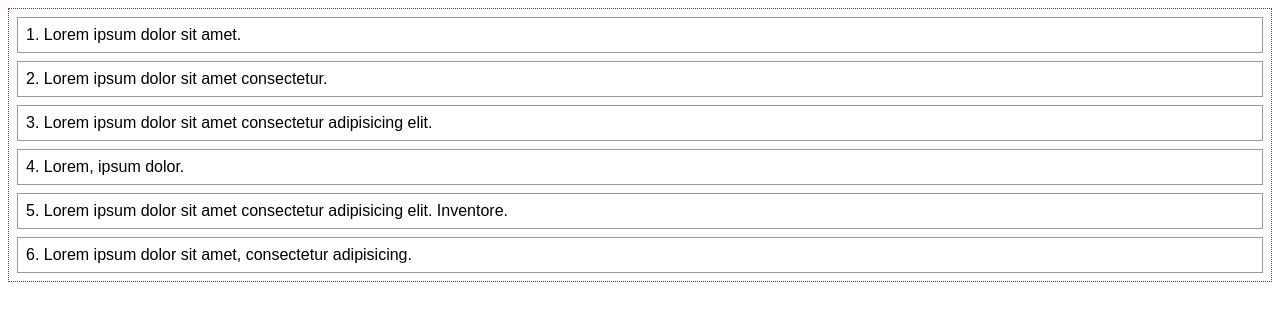
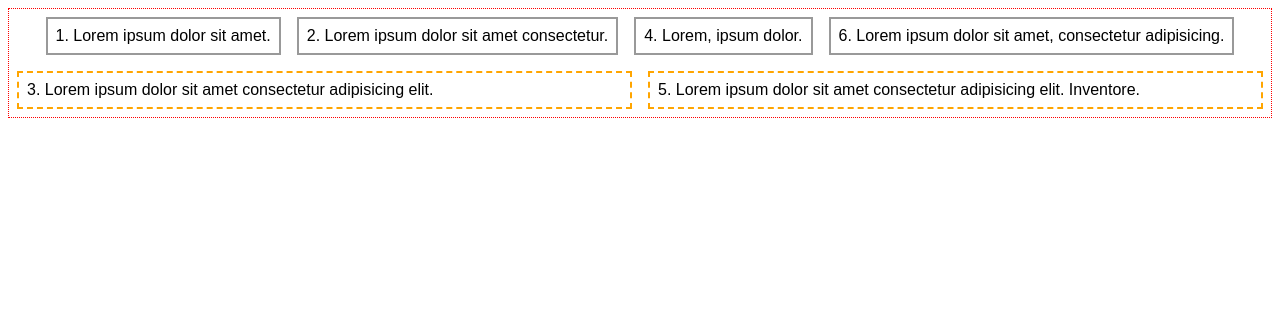
Before and after one commit to besopmac/fem-lessons, a website: page responvive-cssgrid-flexbox/flexbox.html in a window 1280 px wide. Drawn offline with Linux system fonts and the light colour scheme.

Commit message:
Image Gallery Flexbox

```diff
--- a/responvive-cssgrid-flexbox/css/flexbox.css
+++ b/responvive-cssgrid-flexbox/css/flexbox.css
@@ -7,10 +7,26 @@ ul {
     padding: 0;
     margin: 0;
     border: 1px dotted red;
+    display: flex;
+    flex-flow: row wrap;
+    justify-content: center;
+    align-items: space-around;
 }
 
 li {
-    border: 1px solid #999;
+    border: 2px solid #999;
     margin: 0.5em;
     padding: 0.5em;
 }
+
+.flex2 {
+    border: 2px dashed orange;
+    order: 2;
+    flex: 2 1 25%; /* flex: grow shrink basis */
+
+    /*
+     * Dica: nunca use width para elementos flex e, sim, flex-basis.
+     *
+     *
+     */
+}
```
Also changed, not shown: 2 other files.
